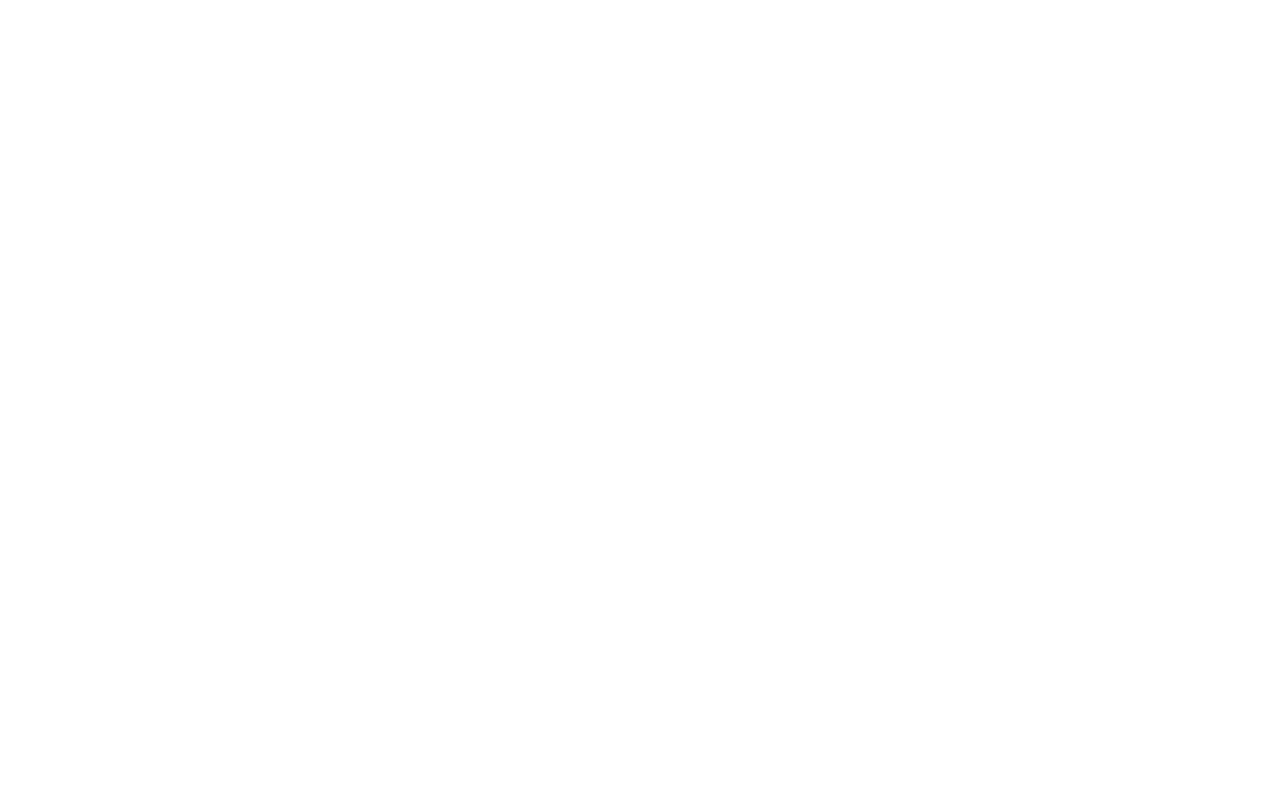
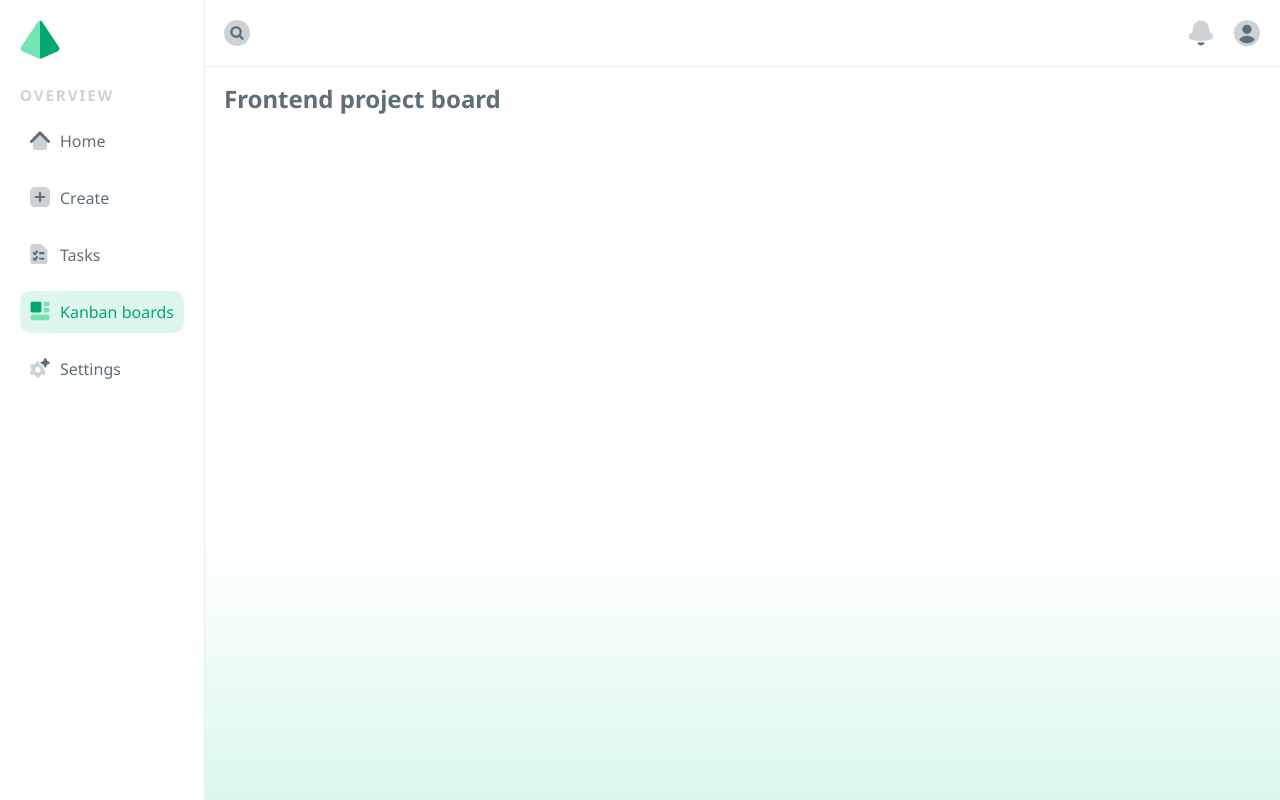
Before and after one commit to jsabram/Kanban-Board, a React (Create React App) app: page /boards/Frontend in a window 1280 px wide. Built offline with nearby package versions, Linux system fonts and the light colour scheme.

Commit message:
Refactored main routes

```diff
--- a/src/App.tsx
+++ b/src/App.tsx
@@ -1,15 +1,33 @@
 import { useEffect, useContext } from 'react';
-import { Routes, Route } from 'react-router-dom';
+import { createBrowserRouter, RouterProvider } from 'react-router-dom';
 import { UiContext } from './context/ui-context';
-import Nav from './components/layout/nav/Nav';
-import Header from './components/layout/header/Header';
-import Main from './components/layout/main/Main';
+import RootPage from './components/pages/RootPage';
 import HomePage from './components/pages/HomePage';
 import CreateTaskPage from './components/pages/CreateTaskPage';
 import CreateBoardPage from './components/pages/CreateBoardPage';
 import TaskSelectionPage from './components/pages/TaskSelectionPage';
 import BoardsSelectionPage from './components/pages/BoardsSelectionPage';
+import BoardPage from './components/pages/BoardPage';
 import SettingsPage from './components/pages/SettingsPage';
+
+const router = createBrowserRouter([
+	{
+		path: '/',
+		element: <RootPage />,
+		children: [
+			{
+				index: true,
+				element: <HomePage />,
+			},
+			{ path: 'create-task', element: <CreateTaskPage /> },
+			{ path: 'create-board', element: <CreateBoardPage /> },
+			{ path: 'tasks', element: <TaskSelectionPage /> },
+			{ path: 'boards', element: <BoardsSelectionPage /> },
+			{path: 'boards/Frontend', element: <BoardPage />}, // to be changed to a dynamic path with board id
+			{ path: 'settings', element: <SettingsPage /> },
+		],
+	},
+]);
 
 const App = () => {
 	const uiCtx = useContext(UiContext);
@@ -44,20 +62,23 @@
 	}, []);
 
 	return (
-		<>
-			<Nav />
-			<Header />
-			<Main>
-				<Routes>
-					<Route path='/' element={<HomePage />} />
-					<Route path='/create-task' element={<CreateTaskPage />} />
-					<Route path='/create-board' element={<CreateBoardPage />} />
-					<Route path='/tasks' element={<TaskSelectionPage />} />
-					<Route path='/boards' element={<BoardsSelectionPage />} />
-					<Route path='/settings' element={<SettingsPage />} />
-				</Routes>
-			</Main>
-		</>
+		<RouterProvider router={router} />
+		// <>
+		// 	<Nav />
+		// 	<Header />
+		// 	<Main>
+		// 		{/* <Routes>
+		// 			<Route path='/' element={<HomePage />} />
+		// 			<Route path='/create-task' element={<CreateTaskPage />} />
+		// 			<Route path='/create-board' element={<CreateBoardPage />} />
+		// 			<Route path='/tasks' element={<TaskSelectionPage />} />
+		// 			<Route path='/boards' element={<BoardsSelectionPage />} />
+
+		// 			<Route path='/Frontend' element={<BoardPage />} />
+		// 			<Route path='/settings' element={<SettingsPage />} />
+		// 		</Routes> */}
+		// 	</Main>
+		// </>
 	);
 };
 
--- a/src/components/layout/header/Header.tsx
+++ b/src/components/layout/header/Header.tsx
@@ -35,7 +35,7 @@
 				task.assignee.toLowerCase().includes(searchedValue)
 		);
 
-		setInputValue(searchedValue);
+		setInputValue(target.value);
 		setResultTasks(filteredArr);
 	};
 
@@ -80,7 +80,6 @@
 					onChange={searchHandler}
 					value={inputValue}
 				/>
-				{/* Search results component */}
 				<SearchResults
 					isDropdownActive={uiCtx.searchDropdown}
 					tasks={resultTasks}
--- a/src/components/page-coponents/boards/Board.tsx
+++ b/src/components/page-coponents/boards/Board.tsx
@@ -1,7 +1,13 @@
+import PageHeading from '../../reusable/PageHeading';
+
 import './Board.scss';
 
 const Board = () => {
-	return <div>Board</div>;
+	return (
+		<section>
+			<PageHeading>Frontend project board</PageHeading>
+		</section>
+	);
 };
 
 export default Board;
--- a/src/components/page-coponents/boards/BoardCard.tsx
+++ b/src/components/page-coponents/boards/BoardCard.tsx
@@ -4,12 +4,17 @@
 
 interface BoardCardProps {
 	projectTitle: string;
+	path: string;
 	activeTasks: number;
 }
 
-const BoardCard: React.FC<BoardCardProps> = ({ projectTitle, activeTasks }) => {
+const BoardCard: React.FC<BoardCardProps> = ({
+	projectTitle,
+	path,
+	activeTasks,
+}) => {
 	return (
-		<Link to='' className='board-card'>
+		<Link to={`/${path}`} className='board-card'>
 			<h3 className='board-card__title'>{projectTitle}</h3>
 			<p className='board-card__tasks'>
 				Active tasks:&nbsp;
--- a/src/components/page-coponents/boards/BoardSelection.tsx
+++ b/src/components/page-coponents/boards/BoardSelection.tsx
@@ -40,6 +40,7 @@
 				{boards.map((project, idx) => (
 					<BoardCard
 						key={idx}
+						path={project}
 						projectTitle={project}
 						activeTasks={
 							dummyTasks.filter(
--- /dev/null
+++ b/src/components/pages/BoardPage.tsx
@@ -0,0 +1,7 @@
+import Board from '../page-coponents/boards/Board';
+
+const BoardPage = () => {
+	return <Board />;
+};
+
+export default BoardPage;
--- /dev/null
+++ b/src/components/pages/RootPage.tsx
@@ -0,0 +1,18 @@
+import { Outlet } from 'react-router-dom';
+import Nav from '../layout/nav/Nav';
+import Header from '../layout/header/Header';
+import Main from '../layout/main/Main';
+
+const RootPage = () => {
+	return (
+		<>
+			<Nav />
+			<Header />
+			<Main>
+				<Outlet />
+			</Main>
+		</>
+	);
+};
+
+export default RootPage;
--- a/src/index.tsx
+++ b/src/index.tsx
@@ -1,5 +1,4 @@
 import ReactDOM from 'react-dom/client';
-import { BrowserRouter } from 'react-router-dom';
 import { UiContextProvider } from './context/UiContextProvider';
 import App from './App';
 
@@ -9,9 +8,7 @@
 	document.getElementById('root') as HTMLElement
 );
 root.render(
-	<BrowserRouter basename='/Kanban-Board'>
 		<UiContextProvider>
 			<App />
 		</UiContextProvider>
-	</BrowserRouter>
 );
```
